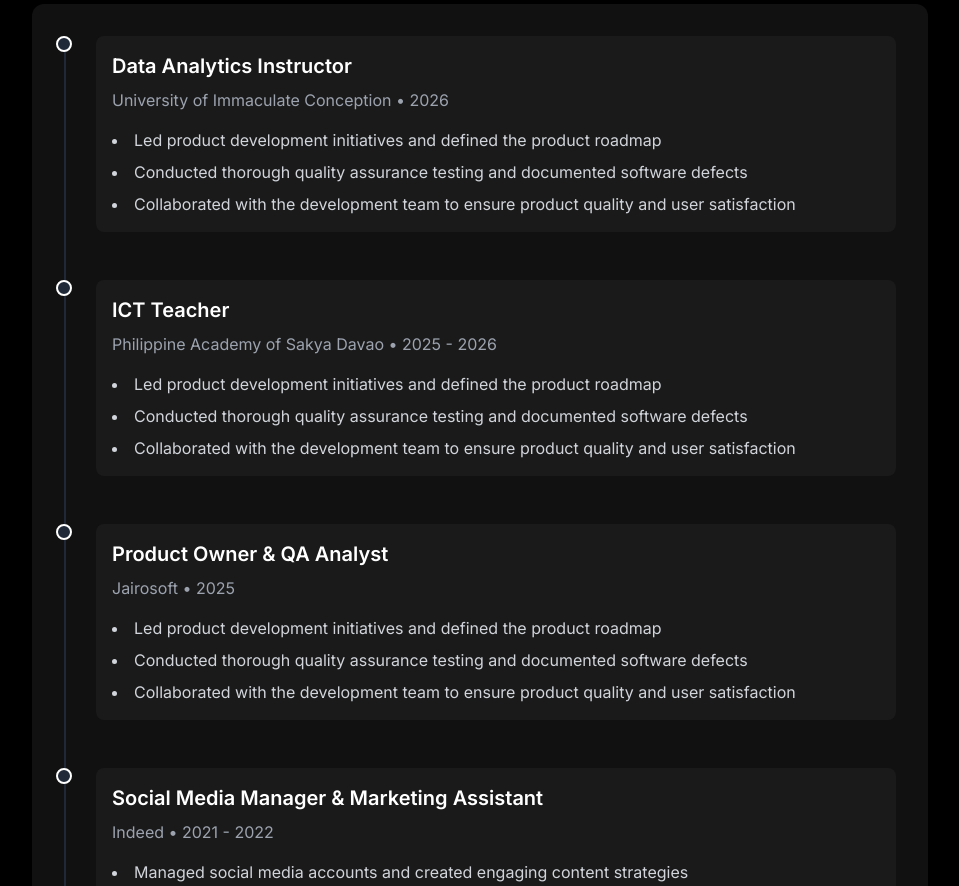
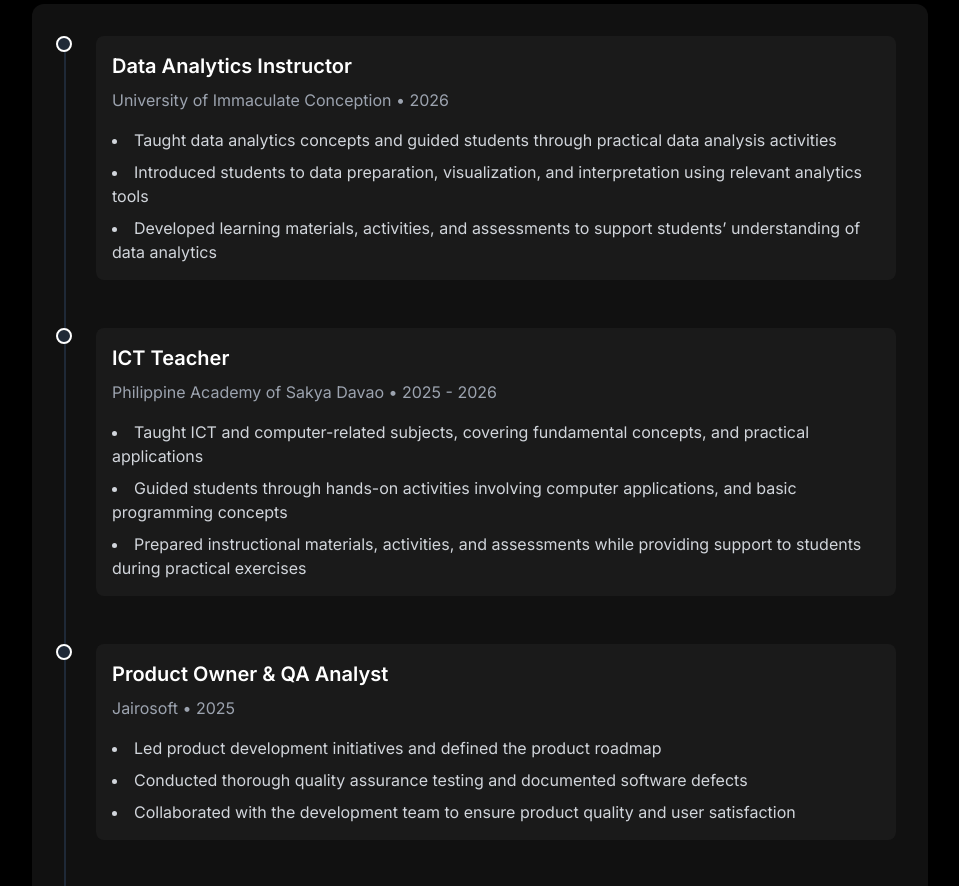
Before and after one commit to tuwaa/website-portfolio, a Next.js app: page /about in a window 1280 px wide. Shown: the part 1180-2066 px from the top of the page, without its empty margins (160-1119 px from the left). Built offline with nearby package versions, Linux system fonts and the light colour scheme.

Commit message:
Fix about details section

```diff
--- a/src/app/about/page.tsx
+++ b/src/app/about/page.tsx
@@ -116,7 +116,7 @@ export default function About() {
 
               <div className="space-y-12">
 
-                {/* Data Analytics Instructor*/}
+                {/* Data Analytics Instructor */}
                 <div className="relative pl-8">
                   {/* Timeline Point */}
                   <div className="absolute left-[-8px] top-0 w-4 h-4 rounded-full bg-gray-800 border-2 border-white"></div>
@@ -132,24 +132,24 @@ export default function About() {
 
                     <ul className="list-disc list-inside text-gray-300 text-sm sm:text-base space-y-2">
                       <li>
-                        Led product development initiatives and defined the
-                        product roadmap
+                        Taught data analytics concepts and guided students through
+                        practical data analysis activities
                       </li>
 
                       <li>
-                        Conducted thorough quality assurance testing and
-                        documented software defects
+                        Introduced students to data preparation, visualization,
+                        and interpretation using relevant analytics tools
                       </li>
 
                       <li>
-                        Collaborated with the development team to ensure
-                        product quality and user satisfaction
+                        Developed learning materials, activities, and assessments
+                        to support students’ understanding of data analytics
                       </li>
                     </ul>
                   </div>
                 </div>
 
-                     {/* Data Analytics Instructor*/}
+                {/* ICT Teacher */}
                 <div className="relative pl-8">
                   {/* Timeline Point */}
                   <div className="absolute left-[-8px] top-0 w-4 h-4 rounded-full bg-gray-800 border-2 border-white"></div>
@@ -165,18 +165,18 @@ export default function About() {
 
                     <ul className="list-disc list-inside text-gray-300 text-sm sm:text-base space-y-2">
                       <li>
-                        Led product development initiatives and defined the
-                        product roadmap
+                        Taught ICT and computer-related subjects, covering
+                        fundamental concepts, and practical applications
                       </li>
 
                       <li>
-                        Conducted thorough quality assurance testing and
-                        documented software defects
+                        Guided students through hands-on activities involving
+                        computer applications, and basic programming concepts
                       </li>
 
                       <li>
-                        Collaborated with the development team to ensure
-                        product quality and user satisfaction
+                        Prepared instructional materials, activities, and assessments
+                        while providing support to students during practical exercises
                       </li>
                     </ul>
                   </div>
```
Lines whose indentation alone changed are shown as unchanged.
